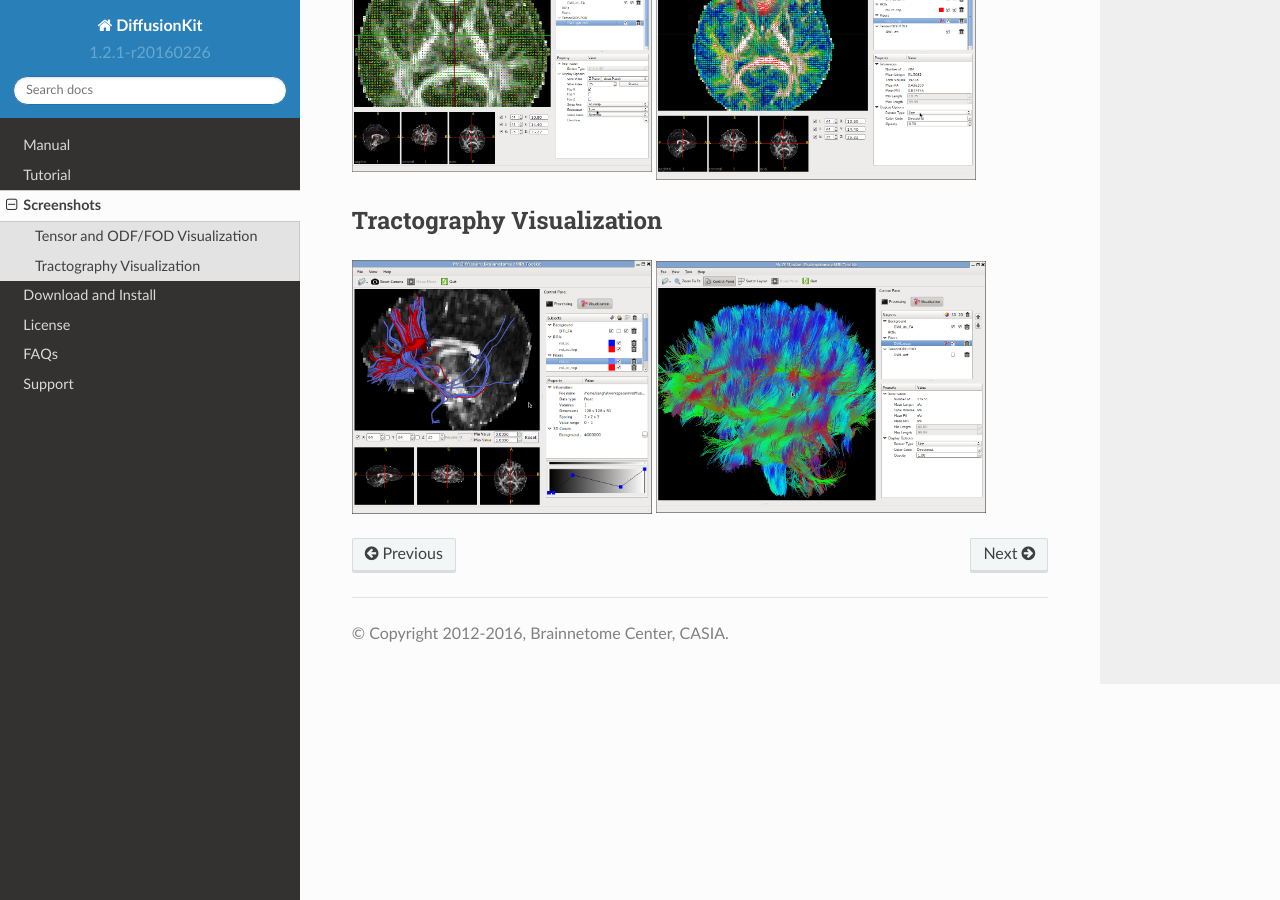
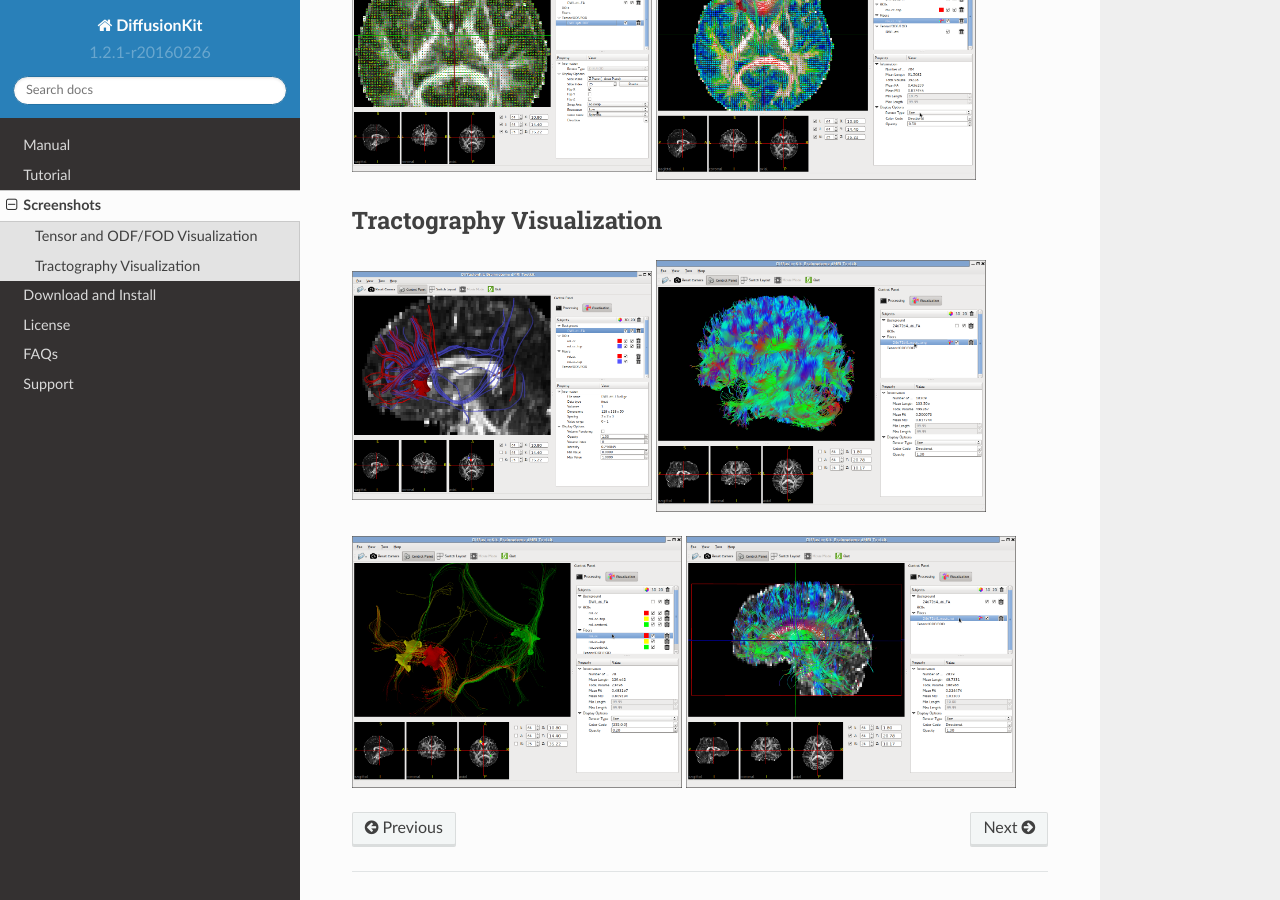
Before and after one commit to brainnetome/diffusionkit, a Sphinx documentation site: the page built from source/screenshot.rst, in a window 1280 px wide and 900 px high, scrolled down 535 px. Built offline with Sphinx 7.4.7 and the Read the Docs theme 2.0.0, drawn with Linux system fonts in a browser that asks for light colours.

Commit message:
update some screenshots;

```diff
--- a/source/common.txt
+++ b/source/common.txt
@@ -39,6 +39,12 @@
 .. |fibers2| image:: images/fibers2.png
    :width: 330
 
+.. |fibers3| image:: images/fibers3.png
+   :width: 330
+
+.. |fiberlayer| image:: images/fiberlayer.png
+   :width: 330
+
 .. |odf_lowres| image:: images/odf_res_low.png
    :width: 300
 
--- a/source/screenshot.rst
+++ b/source/screenshot.rst
@@ -19,4 +19,6 @@ Tractography Visualization
 
 |fibers| |fibers2|
 
+|fibers3| |fiberlayer|
+
 .. include:: common.txt
```
Also changed, not shown: source/images/fibers.png, source/images/fibers2.png, source/images/fibers3.png (added).
